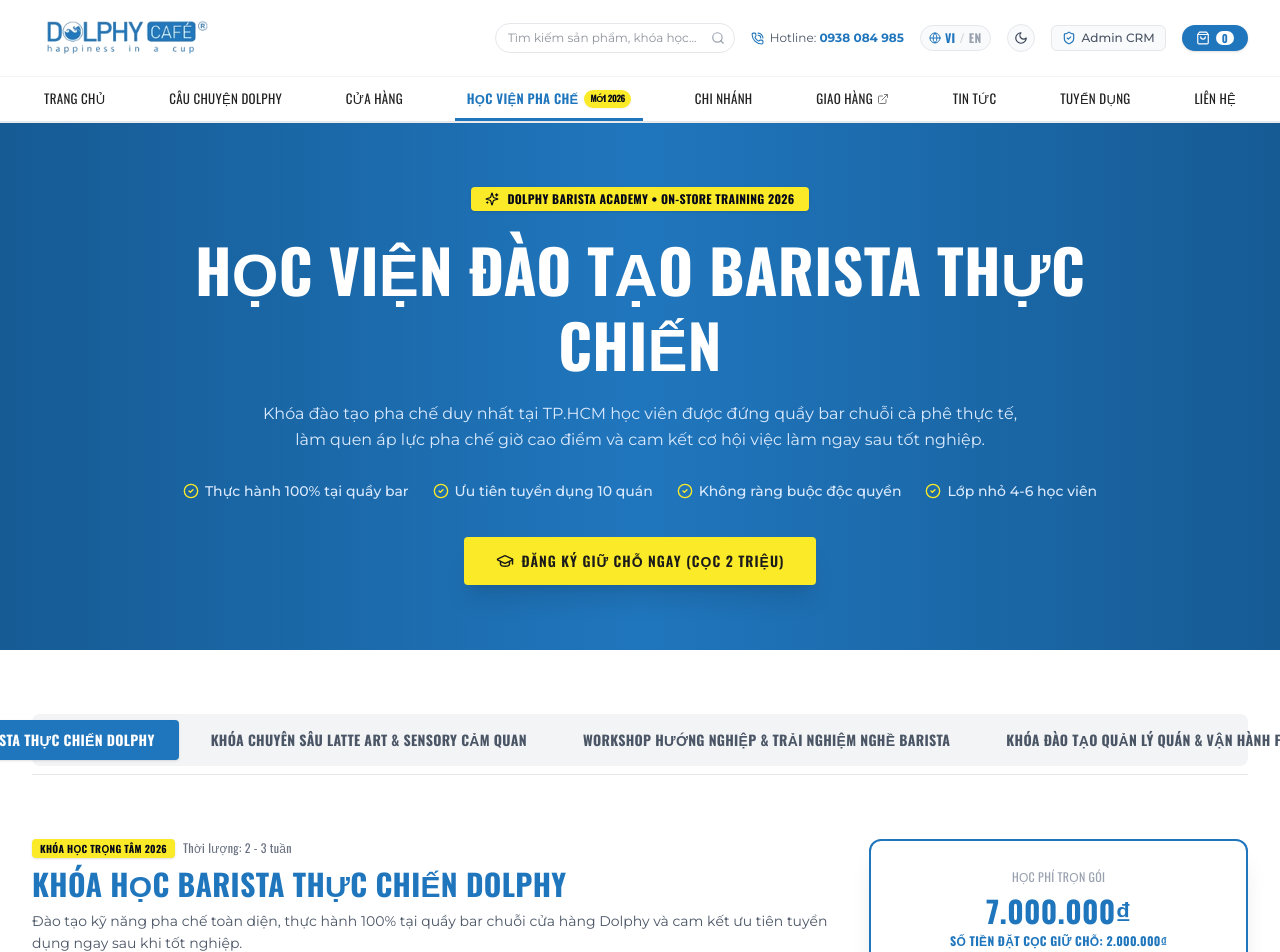
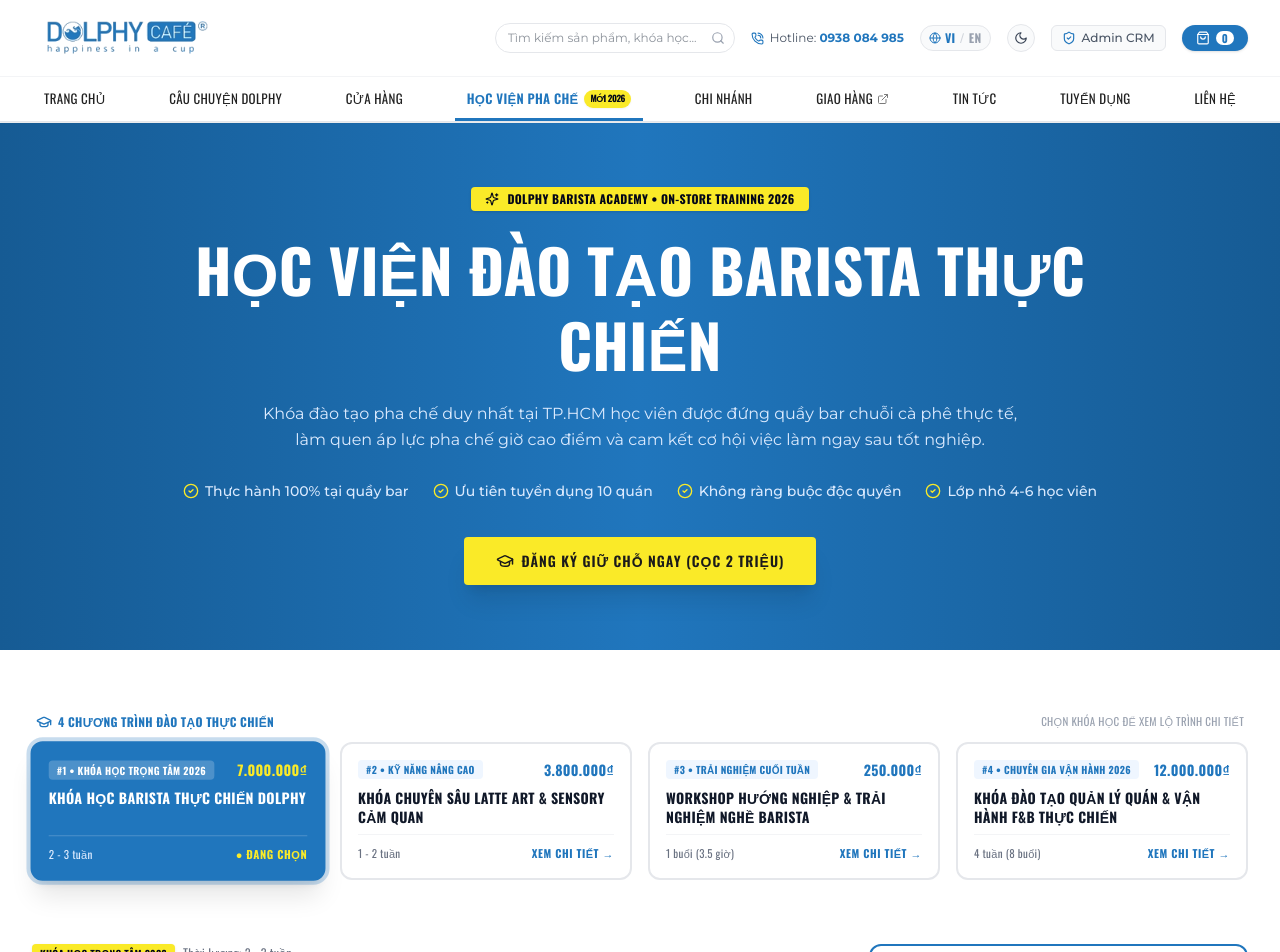
Before and after one commit to xuanpv89/dolphy-coffee-hub-2026, a React (Vite) app: page /academy in a window 1280 px wide. Shown: the top 952 px of the page. Built offline with nearby package versions, Linux system fonts and the light colour scheme; a web font is replaced by a local one.

Commit message:
feat: embed Dolphy Story video, add favicon logo to footer, redesign desktop academy course cards, and fix title overlapping

```diff
--- a/src/components/Footer.tsx
+++ b/src/components/Footer.tsx
@@ -1,6 +1,6 @@
 import React, { useState } from 'react';
 import { Link } from 'react-router-dom';
-import { Phone, Mail, Send, ExternalLink, ShieldCheck, MapPin, Clock, Award, Coffee } from 'lucide-react';
+import { Phone, Mail, Send, ExternalLink, ShieldCheck, MapPin, Clock, Award } from 'lucide-react';
 import { brandInfo } from '../data/dolphyData';
 import { useDolphy } from '../context/DolphyContext';
 
@@ -27,9 +27,9 @@
 
           {/* CỘT 1: NHẬN DIỆN THƯƠNG HIỆU & MẠNG XÃ HỘI (lg:col-span-4) */}
           <div className="lg:col-span-4 space-y-4">
-            <div className="flex items-center gap-3">
-              <div className="w-10 h-10 rounded-xl bg-[#2076bd] text-white flex items-center justify-center font-oswald font-bold text-lg shadow-md shadow-blue-900/40">
-                <Coffee size={22} className="text-white" />
+            <div className="flex items-center gap-3.5">
+              <div className="w-12 h-12 rounded-full bg-white p-1 flex items-center justify-center border-2 border-[#FAEA28] shadow-lg shrink-0">
+                <img src="/favicon.png" alt="Dolphy Café" className="w-full h-full object-contain rounded-full" />
               </div>
               <div>
                 <span className="font-oswald text-xl font-bold tracking-wider text-white uppercase block leading-none">
--- a/src/index.css
+++ b/src/index.css
@@ -110,6 +110,7 @@
 .section-title {
   font-family: 'Oswald', sans-serif;
   font-size: 28px;
+  line-height: 1.35;
   font-weight: 600;
   text-transform: uppercase;
   color: #2076bd;
@@ -119,7 +120,7 @@
   width: fit-content;
   margin-left: auto;
   margin-right: auto;
-  margin-top: 6px;
+  margin-top: 14px;
   margin-bottom: 24px;
 }
 
--- a/src/pages/Academy.tsx
+++ b/src/pages/Academy.tsx
@@ -92,71 +92,68 @@
         </div>
       </section>
 
-      {/* 2. COURSE SELECTOR TABS */}
+      {/* 2. COURSE SELECTOR TABS & CARDS */}
       <section className="max-w-7xl mx-auto px-4 sm:px-6 lg:px-8">
-        {/* Mobile & Tablet View: 2x2 Clean Grid - All 4 courses visible at a glance without side scrolling */}
-        <div className="lg:hidden space-y-2.5">
-          <div className="flex items-center justify-between text-xs text-gray-500 dark:text-gray-400 font-oswald uppercase tracking-wider px-0.5">
-            <span className="font-bold text-[#2076bd] dark:text-[#3ba0e6]">
-              {language === 'vi' ? 'DANH SÁCH 4 KHÓA ĐÀO TẠO DOLPHY' : '4 DOLPHY TRAINING PROGRAMS'}
+        <div className="space-y-3">
+          <div className="flex items-center justify-between text-xs font-oswald uppercase tracking-wider px-1">
+            <span className="font-bold text-[#2076bd] dark:text-[#3ba0e6] flex items-center gap-1.5">
+              <GraduationCap size={16} />
+              <span>{language === 'vi' ? '4 CHƯƠNG TRÌNH ĐÀO TẠO THỰC CHIẾN' : '4 DOLPHY TRAINING PROGRAMS'}</span>
             </span>
             <span className="text-[11px] text-gray-400 dark:text-gray-500">
-              {language === 'vi' ? 'Chạm để xem chi tiết' : 'Tap to switch'}
+              {language === 'vi' ? 'Chọn khóa học để xem lộ trình chi tiết' : 'Select a course to view details'}
             </span>
           </div>
 
-          <div className="grid grid-cols-2 gap-2.5 p-1.5 bg-gray-100 dark:bg-slate-800/80 rounded-xl">
+          <div className="grid grid-cols-2 lg:grid-cols-4 gap-3 sm:gap-4">
             {coursesData.map((c, idx) => {
               const active = activeCourseId === c.id;
               const title = language === 'en' && c.titleEn ? c.titleEn : c.title;
               const price = (c.discountPrice || c.price).toLocaleString('vi-VN');
+              const duration = language === 'en' && c.durationEn ? c.durationEn : c.duration;
 
               return (
                 <button
                   key={c.id}
                   onClick={() => setActiveCourseId(c.id)}
-                  className={`p-3 rounded-lg text-left transition-all flex flex-col justify-between min-h-[98px] border ${
+                  className={`p-3.5 sm:p-4 rounded-xl text-left transition-all duration-200 flex flex-col justify-between min-h-[110px] sm:min-h-[125px] border-2 relative cursor-pointer group ${
                     active
-                      ? 'bg-[#2076bd] text-white border-[#2076bd] shadow-md ring-2 ring-[#2076bd]/30'
-                      : 'bg-white dark:bg-slate-900 text-gray-700 dark:text-gray-200 border-gray-200 dark:border-slate-700 hover:border-[#2076bd]/60'
+                      ? 'bg-[#2076bd] text-white border-[#2076bd] shadow-xl ring-4 ring-[#2076bd]/25 scale-[1.01]'
+                      : 'bg-white dark:bg-slate-900 text-gray-800 dark:text-gray-200 border-gray-200 dark:border-slate-800 hover:border-[#2076bd]/60 hover:shadow-md'
                   }`}
                 >
-                  <div className="flex items-center justify-between w-full mb-1.5">
-                    <span className={`text-[10px] font-oswald font-bold px-1.5 py-0.5 rounded ${
-                      active ? 'bg-white/20 text-white' : 'bg-gray-100 dark:bg-slate-800 text-[#2076bd] dark:text-[#3ba0e6]'
+                  <div className="w-full">
+                    <div className="flex items-center justify-between w-full mb-2">
+                      <span className={`text-[10px] font-oswald font-extrabold px-2 py-0.5 rounded uppercase tracking-wider ${
+                        active
+                          ? 'bg-white/20 text-white'
+                          : 'bg-blue-50 dark:bg-slate-800 text-[#2076bd] dark:text-[#3ba0e6]'
+                      }`}>
+                        #{idx + 1} • {c.badge || 'Khoá'}
+                      </span>
+                      <span className={`text-xs sm:text-sm font-oswald font-bold ${active ? 'text-[#FAEA28]' : 'text-[#2076bd] dark:text-[#3ba0e6]'}`}>
+                        {price}₫
+                      </span>
+                    </div>
+
+                    <h3 className={`font-oswald text-xs sm:text-sm font-bold uppercase tracking-wide leading-snug line-clamp-2 ${
+                      active ? 'text-white' : 'text-gray-900 dark:text-white group-hover:text-[#2076bd] dark:group-hover:text-[#3ba0e6]'
                     }`}>
-                      #{idx + 1}
-                    </span>
-                    <span className={`text-[11px] font-oswald font-bold ${active ? 'text-[#FAEA28]' : 'text-[#2076bd] dark:text-[#3ba0e6]'}`}>
-                      {price}₫
+                      {title}
+                    </h3>
+                  </div>
+
+                  <div className={`pt-2 sm:pt-2.5 mt-2 border-t flex items-center justify-between text-[11px] font-oswald w-full ${
+                    active ? 'border-white/20 text-blue-100' : 'border-gray-100 dark:border-slate-800 text-gray-500 dark:text-gray-400'
+                  }`}>
+                    <span>{duration}</span>
+                    <span className={`font-bold uppercase tracking-wider text-[10px] sm:text-[11px] ${active ? 'text-[#FAEA28]' : 'text-[#2076bd] dark:text-[#3ba0e6]'}`}>
+                      {active ? (language === 'vi' ? '● Đang chọn' : '● Selected') : (language === 'vi' ? 'Xem chi tiết →' : 'View →')}
                     </span>
                   </div>
-
-                  <span className="font-oswald text-xs uppercase font-bold tracking-wide leading-tight line-clamp-3">
-                    {title}
-                  </span>
                 </button>
               );
             })}
-          </div>
-        </div>
-
-        {/* Desktop View: Horizontal single row */}
-        <div className="hidden lg:block border-b border-gray-200 dark:border-slate-800 pb-2">
-          <div className="flex justify-center gap-2 p-1.5 bg-gray-100 dark:bg-slate-800 rounded-lg w-auto">
-            {coursesData.map(c => (
-              <button
-                key={c.id}
-                onClick={() => setActiveCourseId(c.id)}
-                className={`whitespace-nowrap shrink-0 px-6 py-2.5 rounded text-sm font-oswald uppercase tracking-wider font-bold transition-all ${
-                  activeCourseId === c.id
-                    ? 'bg-[#2076bd] text-white shadow'
-                    : 'text-gray-600 dark:text-gray-300 hover:text-[#222222] dark:hover:text-white'
-                }`}
-              >
-                {language === 'en' && c.titleEn ? c.titleEn : c.title}
-              </button>
-            ))}
           </div>
         </div>
       </section>
--- a/src/pages/Branches.tsx
+++ b/src/pages/Branches.tsx
@@ -24,14 +24,15 @@
 
       {/* Header */}
       <section className="bg-gradient-to-r from-[#165b94] via-[#2076bd] to-[#165b94] dark:from-[#0d2640] dark:via-[#133e68] dark:to-[#0a1e33] border-b border-transparent dark:border-slate-800 text-white py-14 px-4 sm:px-6 lg:px-8 text-center">
-        <div className="max-w-7xl mx-auto space-y-3">
-          <span className="text-xs font-oswald uppercase tracking-widest text-[#FAEA28] font-bold">
-            {language === 'vi' ? 'HỆ THỐNG CHUỖI CỬA HÀNG DOLPHY CAFÉ' : 'DOLPHY CAFÉ STORE NETWORK'}
-          </span>
-          <h1 className="font-oswald text-3xl sm:text-5xl font-bold uppercase tracking-wider text-white">
+        <div className="max-w-7xl mx-auto space-y-4">
+          <div className="inline-flex items-center gap-1.5 px-3.5 py-1 rounded bg-[#FAEA28] text-slate-950 text-xs font-oswald uppercase tracking-widest font-extrabold shadow">
+            <MapPin size={13} />
+            <span>{language === 'vi' ? 'HỆ THỐNG CHUỖI CỬA HÀNG DOLPHY CAFÉ' : 'DOLPHY CAFÉ STORE NETWORK'}</span>
+          </div>
+          <h1 className="font-oswald text-3xl sm:text-5xl font-bold uppercase tracking-wider text-white leading-tight">
             {t('branches.hero_title')}
           </h1>
-          <p className="text-sm sm:text-base text-blue-100 max-w-2xl mx-auto">
+          <p className="text-sm sm:text-base text-blue-100 max-w-2xl mx-auto leading-relaxed">
             {t('branches.hero_desc')}
           </p>
         </div>
--- a/src/pages/Policies.tsx
+++ b/src/pages/Policies.tsx
@@ -11,14 +11,15 @@
 
       {/* Header */}
       <section className="bg-gradient-to-r from-[#165b94] via-[#2076bd] to-[#165b94] dark:from-[#0d2640] dark:via-[#133e68] dark:to-[#0a1e33] border-b border-transparent dark:border-slate-800 text-white py-14 px-4 sm:px-6 lg:px-8">
-        <div className="max-w-4xl mx-auto text-center space-y-3">
-          <span className="text-xs font-bold uppercase tracking-widest text-[#FAEA28]">
-            {t('policies.tag')}
-          </span>
-          <h1 className="font-oswald text-3xl sm:text-4xl font-bold uppercase tracking-wide text-white">
+        <div className="max-w-4xl mx-auto text-center space-y-4">
+          <div className="inline-flex items-center gap-1.5 px-3.5 py-1 rounded bg-[#FAEA28] text-slate-950 text-xs font-oswald uppercase tracking-widest font-extrabold shadow">
+            <Shield size={13} />
+            <span>{t('policies.tag')}</span>
+          </div>
+          <h1 className="font-oswald text-3xl sm:text-4xl font-bold uppercase tracking-wide text-white leading-tight">
             {t('policies.title')}
           </h1>
-          <p className="text-xs sm:text-sm text-blue-100">
+          <p className="text-xs sm:text-sm text-blue-100 leading-relaxed">
             {t('policies.desc')}
           </p>
         </div>
```
Also changed, not shown: src/pages/About.tsx (+57 -15 lines), src/pages/Home.tsx (+43 -0 lines), src/pages/KnowledgeHub.tsx (+8 -7 lines), src/pages/Shop.tsx (+6 -6 lines), 1 other file (tests, documents, lock files or other folders).
